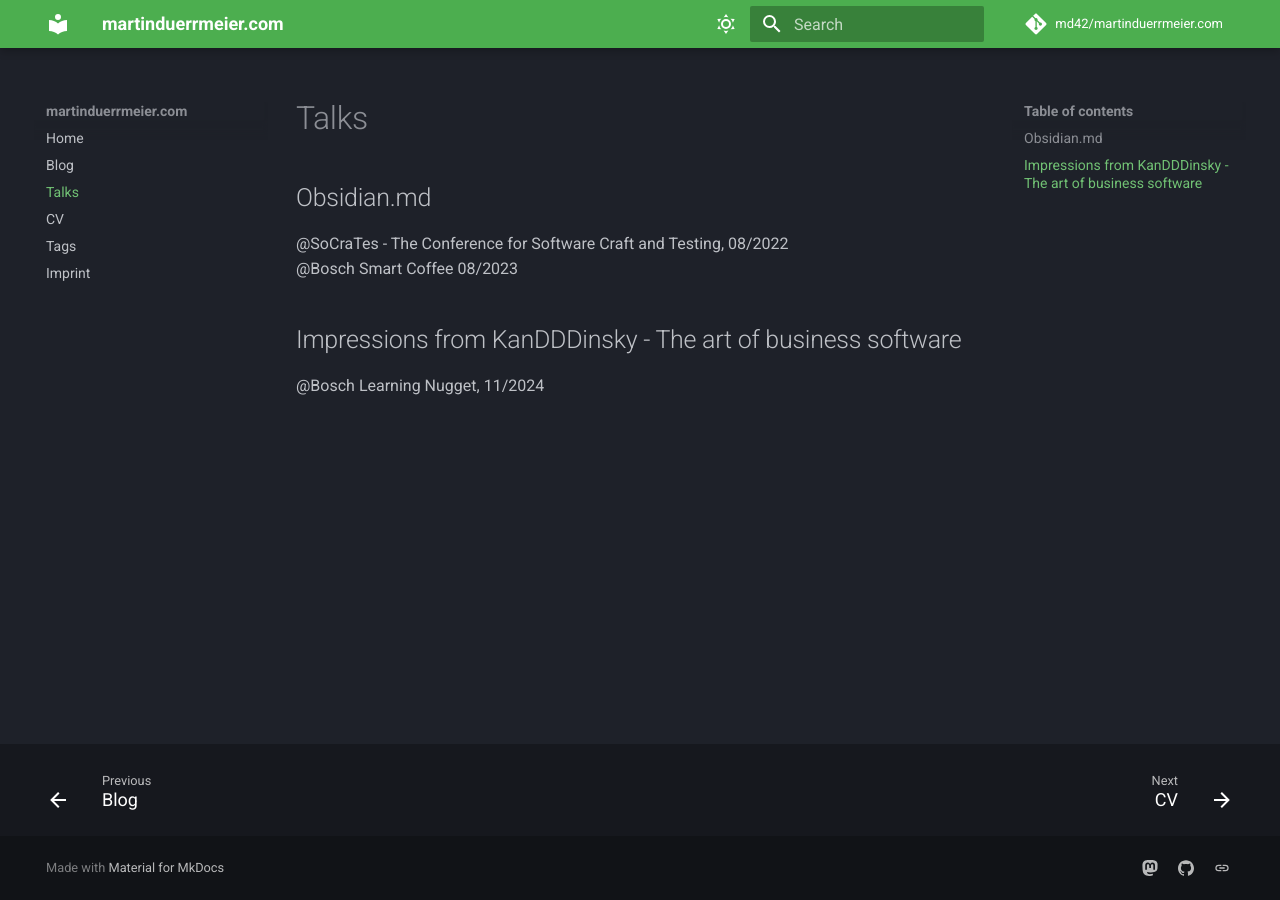
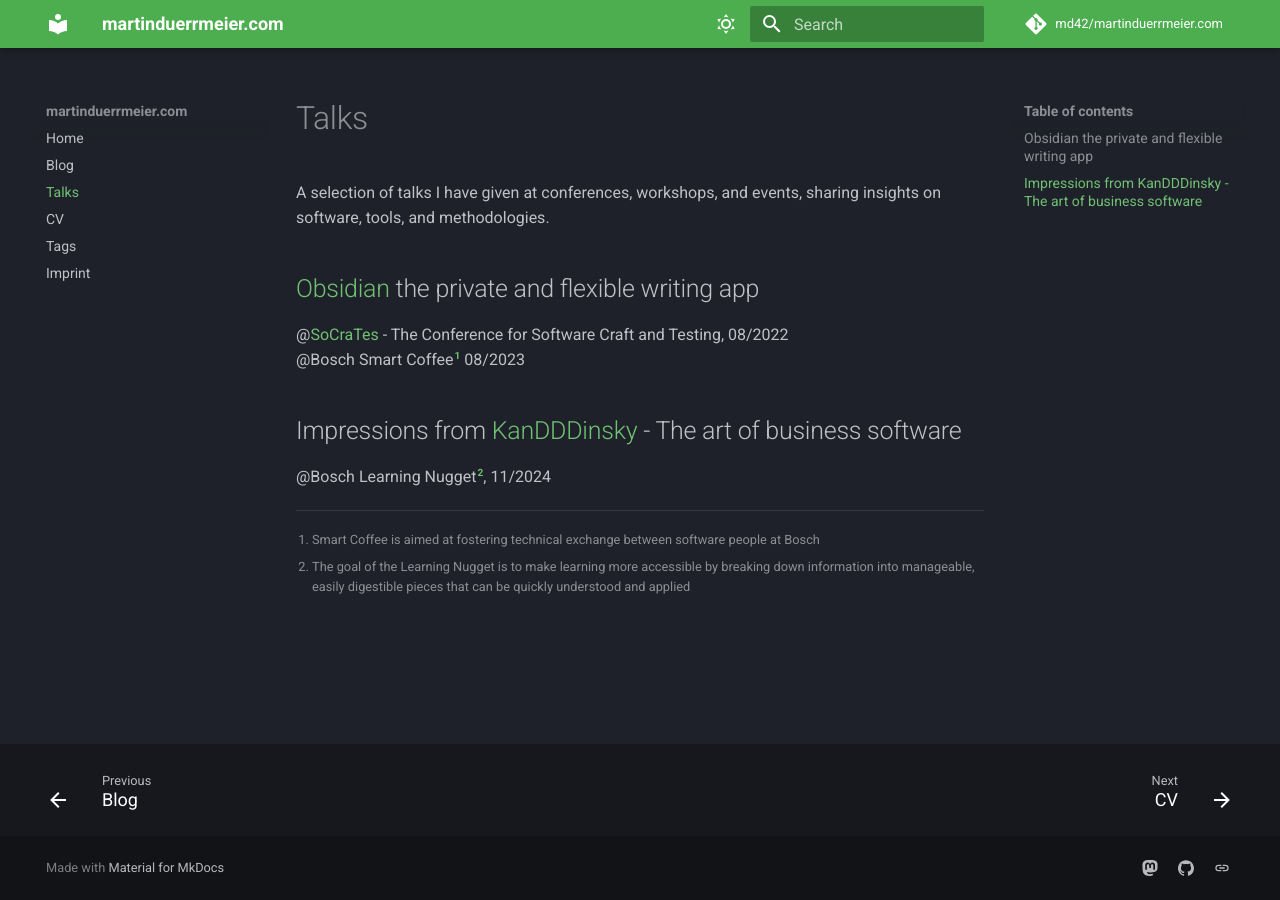
Before and after one commit to md42/martinduerrmeier.com, an MkDocs documentation site: the page built from docs/talks.md, in a window 1280 px wide. Built offline with MkDocs 1.6.1 and Material for MkDocs 9.7.7, drawn with Linux system fonts in a browser that asks for light colours; comment, search, counter and statistics services are not loaded.

Commit message:
adding links to Talks page with footnote support

```diff
--- a/docs/talks.md
+++ b/docs/talks.md
@@ -6,14 +6,18 @@
   - obsidian
   - KanDDDinsky
 ---
-
 # Talks
 
-## Obsidian.md
+A selection of talks I have given at conferences, workshops, and events, sharing insights on software, tools, and methodologies.
 
-@SoCraTes - The Conference for Software Craft and Testing, 08/2022
-@Bosch Smart Coffee 08/2023
+## [Obsidian](https://obsidian.md/) the private and flexible writing app
 
-## Impressions from KanDDDinsky - The art of business software
+@[SoCraTes](https://www.socrates-conference.de) - The Conference for Software Craft and Testing, 08/2022
+@Bosch Smart Coffee[^1] 08/2023
 
-@Bosch Learning Nugget, 11/2024
+## Impressions from [KanDDDinsky](https://kandddinsky.de/) - The art of business software
+
+@Bosch Learning Nugget[^2], 11/2024
+
+[^1]: Smart Coffee is aimed at fostering technical exchange between software people at Bosch
+[^2]: The goal of the Learning Nugget is to make learning more accessible by breaking down information into manageable, easily digestible pieces that can be quickly understood and applied
--- a/mkdocs.yml
+++ b/mkdocs.yml
@@ -55,6 +55,7 @@
   - pymdownx.emoji:
       emoji_index: !!python/name:material.extensions.emoji.twemoji
       emoji_generator: !!python/name:material.extensions.emoji.to_svg
+  - footnotes
 
 extra:
   social:
```
